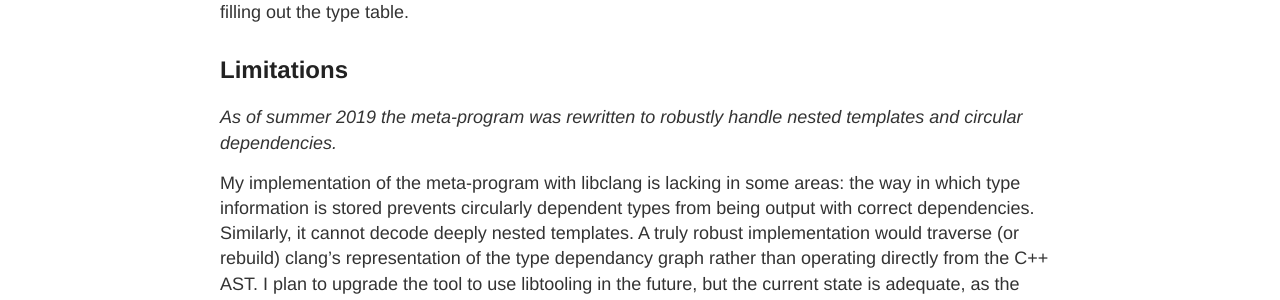
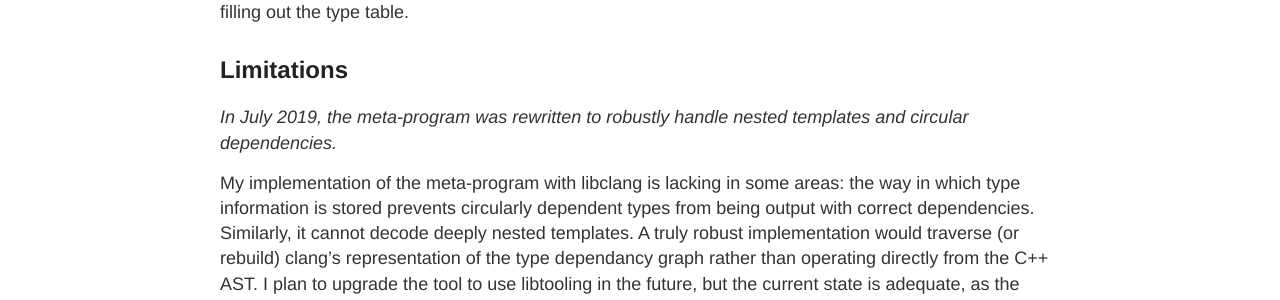
Before and after one commit to TheNumbat/thenumbat.github.io, a Jekyll site: the page built from _posts/2018-08-14-Reflection-in-Exile.md, in a window 1280 px wide and 900 px high, scrolled down 6807 px. Shown: the part 258-558 px from the top of the window. Built offline with Jekyll 4.4.1, drawn with Linux system fonts in a browser that asks for light colours.

Commit message:
Update 2018-08-14-Reflection-in-Exile.md

```diff
--- a/_posts/2018-08-14-Reflection-in-Exile.md
+++ b/_posts/2018-08-14-Reflection-in-Exile.md
@@ -234,7 +234,7 @@
 
 ## Limitations
 
-*As of summer 2019 the meta-program was rewritten to robustly handle nested templates and circular dependencies.*
+*In July 2019, the meta-program was rewritten to robustly handle nested templates and circular dependencies.*
 
 My implementation of the meta-program with libclang is lacking in some areas: the way in which type information is stored prevents circularly dependent types from being output with correct dependencies. Similarly, it cannot decode deeply nested templates. A truly robust implementation would traverse (or rebuild) clang's representation of the type dependancy graph rather than operating directly from the C++ AST. I plan to upgrade the tool to use libtooling in the future, but the current state is adequate, as the limitations may be worked around. A further upgrade may involve outputting a generic data format that is parsed by the run-time library rather than outputting code that is compiled into the build.
 
```
